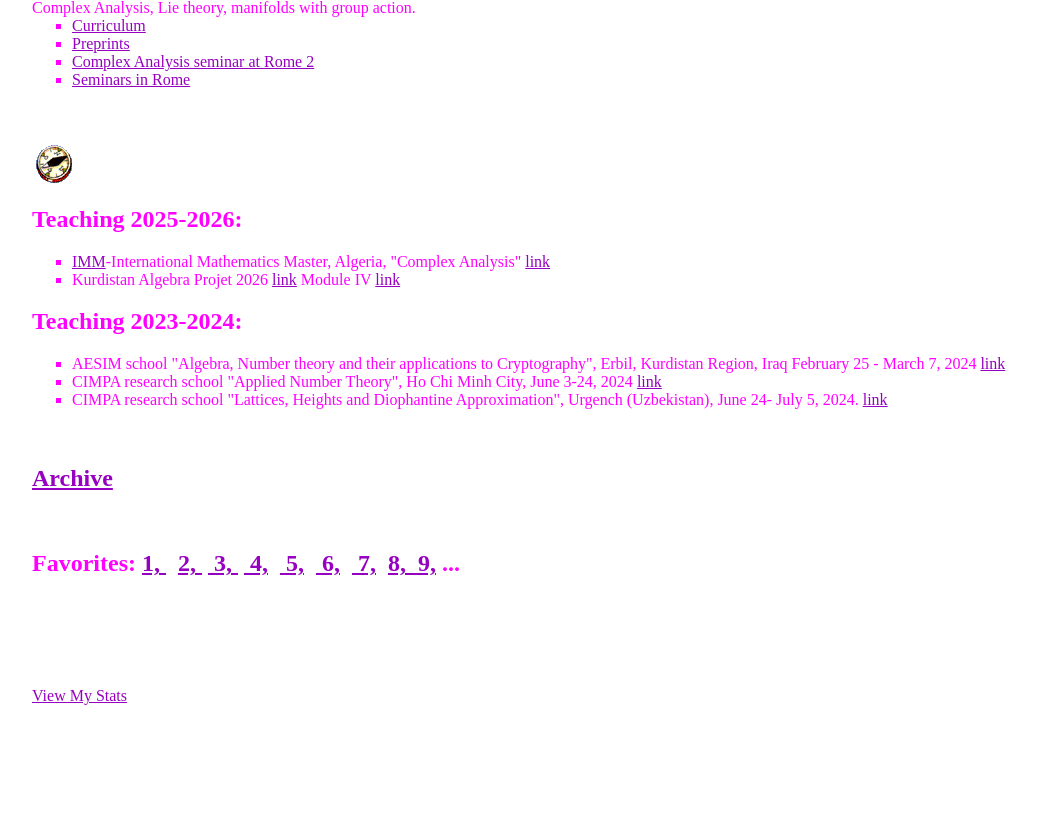
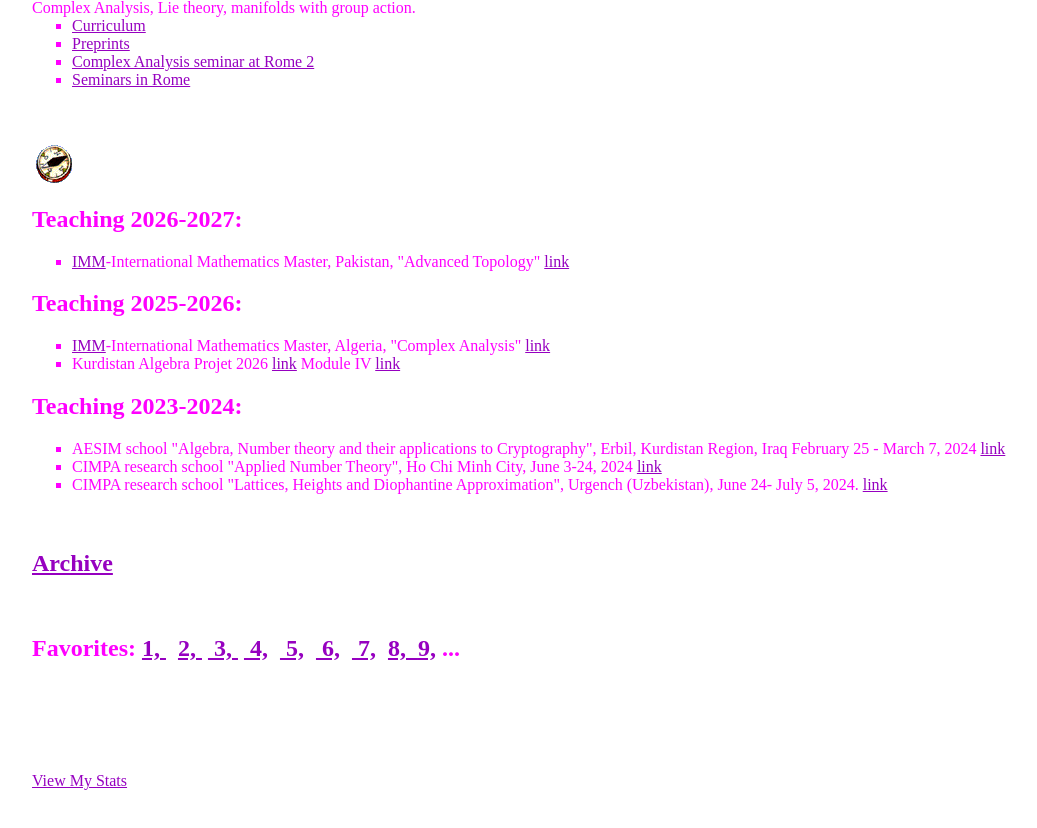
Before and after one commit to laurageatti/laurageatti.github.io, a plain HTML site: page index.html in a window 1280 px wide. Shown: the part 835-1663 px from the top of the page, without its empty margins (96-1133 px from the left). Before the commit the page ends 1592 px from the top, so only its background shows below. Drawn offline with Linux system fonts and the light colour scheme; a script that the page names is missing.

Commit message:
Add files via upload

```diff
--- a/index.html
+++ b/index.html
@@ -48,6 +48,11 @@ Seminars in Rome</A> </LI>
 <P><BR><BR>
 <img src="icon_dicas.gif" align=center></A>
 
+<P>
+<h2>Teaching  2026-2027: </h2>
+<UL>
+<LI> <A HREF="https://internationalmathematicsmaster.org/program-overview/pakistan/ ">IMM</A>-International  Mathematics Master,  Pakistan,  "Advanced Topology" <A HREF="Pakistan2026/AThome.html">link</A></li>
+  </ul>
 
  <P>
 <h2>Teaching  2025-2026: </h2>
```
